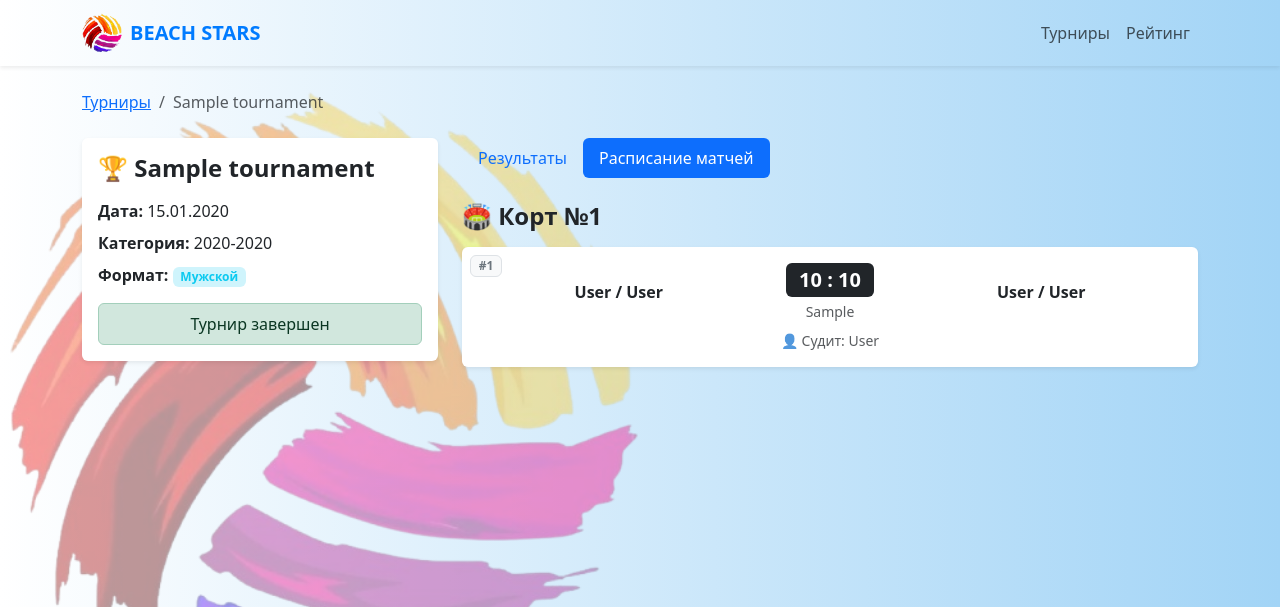
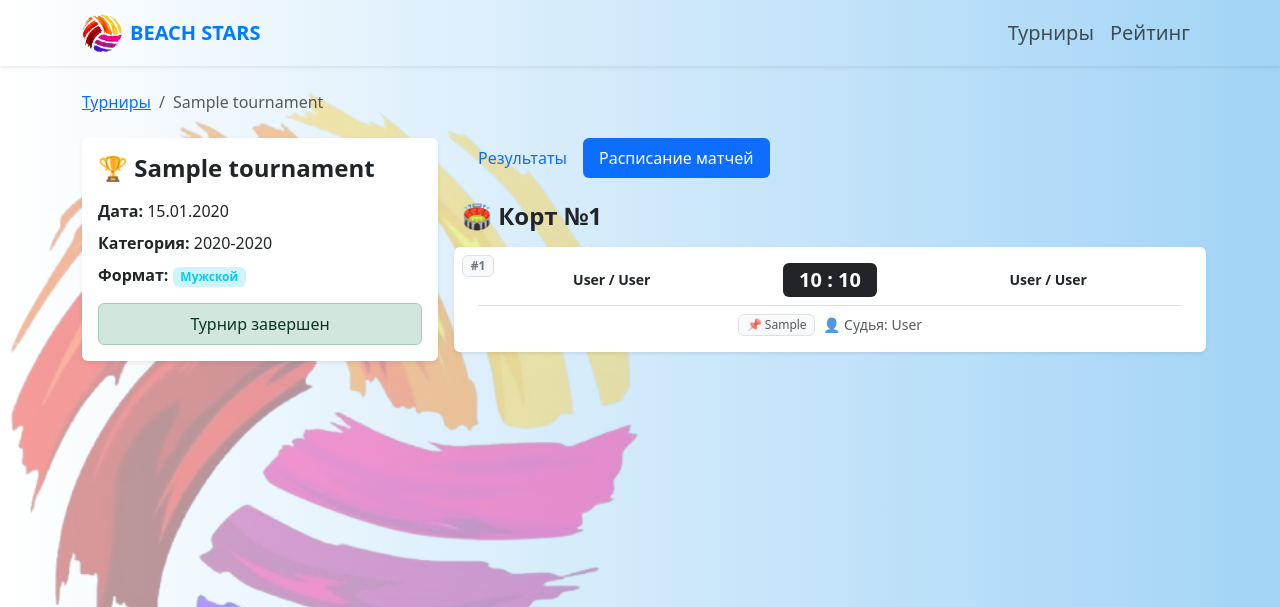
Before and after one commit to Vladimirhoa/turnir-site, a Django app: page /1/ in a window 1280 px wide, after a click on "Расписание матчей". Shown: the top 607 px of the page. Run offline with Django 5.2, Linux system fonts and the light colour scheme; tables that the repository leaves empty hold one stand-in row (values such as "Sample post").

Commit message:
Оптимизация под телефон

```diff
--- a/Athlete/templates/Athlete/athlete_detail.html
+++ b/Athlete/templates/Athlete/athlete_detail.html
@@ -39,7 +39,7 @@
 
 {% if teams %}
     <div class="card shadow-sm border-0 mb-5">
-        <div class="card-body p-0">
+        <div class="card-body p-0 table-responsive">
             <table class="table table-hover align-middle mb-0">
                 <thead class="table-light">
                     <tr>
--- a/Athlete/templates/Athlete/leaderboard.html
+++ b/Athlete/templates/Athlete/leaderboard.html
@@ -25,7 +25,7 @@
 
     <div class="tab-pane fade show active" id="men" role="tabpanel" aria-labelledby="men-tab">
         <div class="card shadow-sm border-0">
-            <div class="card-body p-0">
+            <div class="card-body p-0 table-responsive">
                 <table class="table table-hover align-middle mb-0">
                     <thead class="table-light">
                         <tr>
@@ -70,7 +70,7 @@
 
     <div class="tab-pane fade" id="women" role="tabpanel" aria-labelledby="women-tab">
         <div class="card shadow-sm border-0">
-            <div class="card-body p-0">
+            <div class="card-body p-0 table-responsive">
                 <table class="table table-hover align-middle mb-0">
                     <thead class="table-light">
                         <tr>
--- a/Turnir/templates/Turnir/tournament_detail.html
+++ b/Turnir/templates/Turnir/tournament_detail.html
@@ -55,7 +55,7 @@
                         {% if league.grouper %}
                         <div class="card shadow-sm border-0 mb-4">
                             <div class="card-header bg-primary text-white fw-bold">Лига: {{ league.grouper.name }}</div>
-                            <div class="card-body p-0">
+                            <div class="card-body p-0 table-responsive">
                                 <table class="table table-hover mb-0">
                                     <thead class="table-light">
                                         <tr><th class="ps-4">Место</th><th>Команда</th><th class="pe-4 text-end">Очки</th></tr>
@@ -95,35 +95,42 @@
                     <h4 class="fw-bold mb-3 mt-4">🏟️ Корт №{{ court_group.grouper|default:"Не назначен" }}</h4>
                     <div class="row row-cols-1 g-3">
                         {% for match in court_group.list %}
-                        <div class="col">
                         <div class="card shadow-sm border-0 position-relative">
-
-                                <span class="position-absolute top-0 start-0 m-2 badge bg-light text-secondary border">
+                            <span class="position-absolute top-0 start-0 m-2 badge bg-light text-secondary border" style="z-index: 10;">
                                 #{{ forloop.counter }}
                             </span>
 
                             <div class="card-body py-3">
                                 <div class="d-flex justify-content-between align-items-center">
-                                        <div class="text-center p-2 rounded {% if match.is_finished and match.who_win == match.team1 %}border border-primary border-3{% endif %}" style="width: 40%;">
-                                            <div class="fw-bold text-truncate">{{ match.team1.player_1.last_name }} / {{ match.team1.player_2.last_name }}</div>
+
+                                    <div class="text-center p-1 rounded"
+                                         style="width: 38%; border: 2px solid {% if match.is_finished and match.who_win == match.team1 %}#0d6efd{% else %}transparent{% endif %};">
+                                        <div class="fw-bold small text-wrap" style="word-wrap: break-word;" title="{{ match.team1.player_1.last_name }} / {{ match.team1.player_2.last_name }}">
+                                            {{ match.team1.player_1.last_name }} / {{ match.team1.player_2.last_name }}
+                                        </div>
                                     </div>
 
-                                        <div class="text-center">
-                                            <div class="badge bg-dark fs-5">
+                                    <div class="text-center flex-grow-1 px-1">
+                                        <div class="badge bg-dark fs-5 fw-bold px-3">
                                             {% if match.team1_score is not None %}{{ match.team1_score }}{% else %}0{% endif %}
                                             :
                                             {% if match.team2_score is not None %}{{ match.team2_score }}{% else %}0{% endif %}
                                         </div>
-                                            <div class="small text-muted mt-1">{{ match.stage }}</div>
                                     </div>
 
-                                        <div class="text-center p-2 rounded {% if match.is_finished and match.who_win == match.team2 %}border border-primary border-3{% endif %}" style="width: 40%;">
-                                            <div class="fw-bold text-truncate">{{ match.team2.player_1.last_name }} / {{ match.team2.player_2.last_name }}</div>
+                                    <div class="text-center p-1 rounded"
+                                         style="width: 38%; border: 2px solid {% if match.is_finished and match.who_win == match.team2 %}#0d6efd{% else %}transparent{% endif %};">
+                                        <div class="fw-bold small text-wrap" style="word-wrap: break-word;" title="{{ match.team2.player_1.last_name }} / {{ match.team2.player_2.last_name }}">
+                                            {{ match.team2.player_1.last_name }} / {{ match.team2.player_2.last_name }}
                                         </div>
                                     </div>
-                                    <div class="text-center mt-2 small text-muted">
-                                        👤 Судит: {{ match.referee.player_1.last_name|default:"-" }}
                                 </div>
+
+                                <div class="d-flex justify-content-center flex-wrap gap-2 mt-2 pt-2 border-top">
+                                    {% if match.stage %}
+                                        <span class="badge bg-light text-muted fw-normal border">📌 {{ match.stage }}</span>
+                                    {% endif %}
+                                    <span class="small text-muted">👤 Судья: {{ match.referee.player_1.last_name|default:"-" }}</span>
                                 </div>
                             </div>
                         </div>
--- a/templates/base.html
+++ b/templates/base.html
@@ -30,17 +30,19 @@
     <nav class="navbar navbar-expand-lg shadow-sm mb-4 custom-navbar">
         <div class="container">
             <a class="navbar-brand d-flex align-items-center" href="{% url 'home' %}">
-                <img src="{% static 'images/image_1.png' %}"
-                     alt="Logo"
-                     width="40"
-                     height="40"
-                     class="d-inline-block align-top me-2">
+                <img src="{% static 'images/image_1.png' %}" alt="Logo" width="40" height="40" class="d-inline-block align-top me-2">
                 BEACH STARS
             </a>
 
-            <div class="navbar-nav">
-                <a class="nav-link" href="{% url 'home' %}">Турниры</a>
-                <a class="nav-link" href="{% url 'leaderboard' %}">Рейтинг</a>
+            <button class="navbar-toggler border-0" type="button" data-bs-toggle="collapse" data-bs-target="#navbarNav">
+                <span class="navbar-toggler-icon"></span>
+            </button>
+
+            <div class="collapse navbar-collapse" id="navbarNav">
+                <div class="navbar-nav ms-auto text-center mt-2 mt-lg-0">
+                    <a class="nav-link fs-5" href="{% url 'home' %}">Турниры</a>
+                    <a class="nav-link fs-5" href="{% url 'leaderboard' %}">Рейтинг</a>
+                </div>
             </div>
         </div>
     </nav>
```
Also changed, not shown: Turnir/templates/Turnir/index.html (+5 -5 lines). Lines whose indentation alone changed are shown as unchanged.
